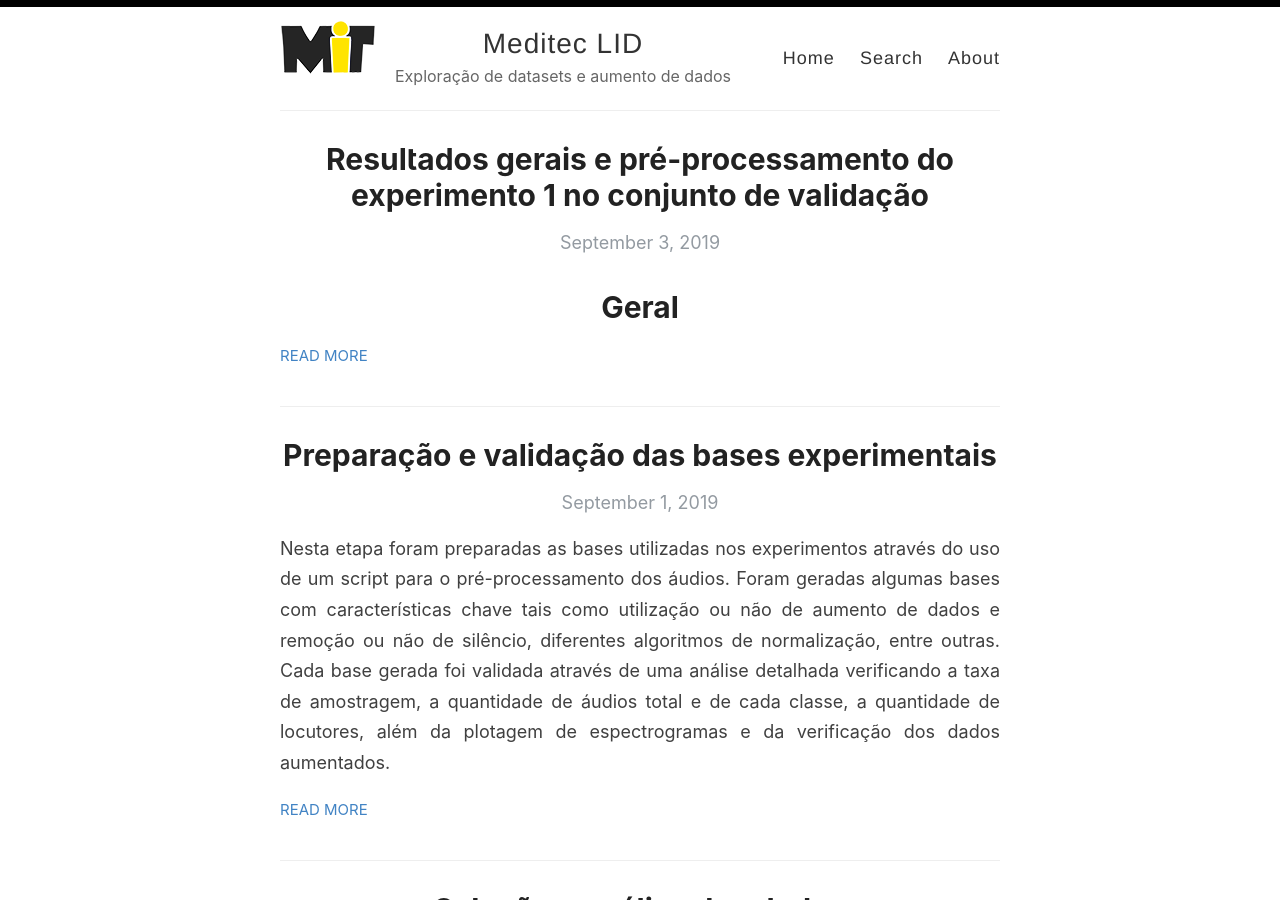
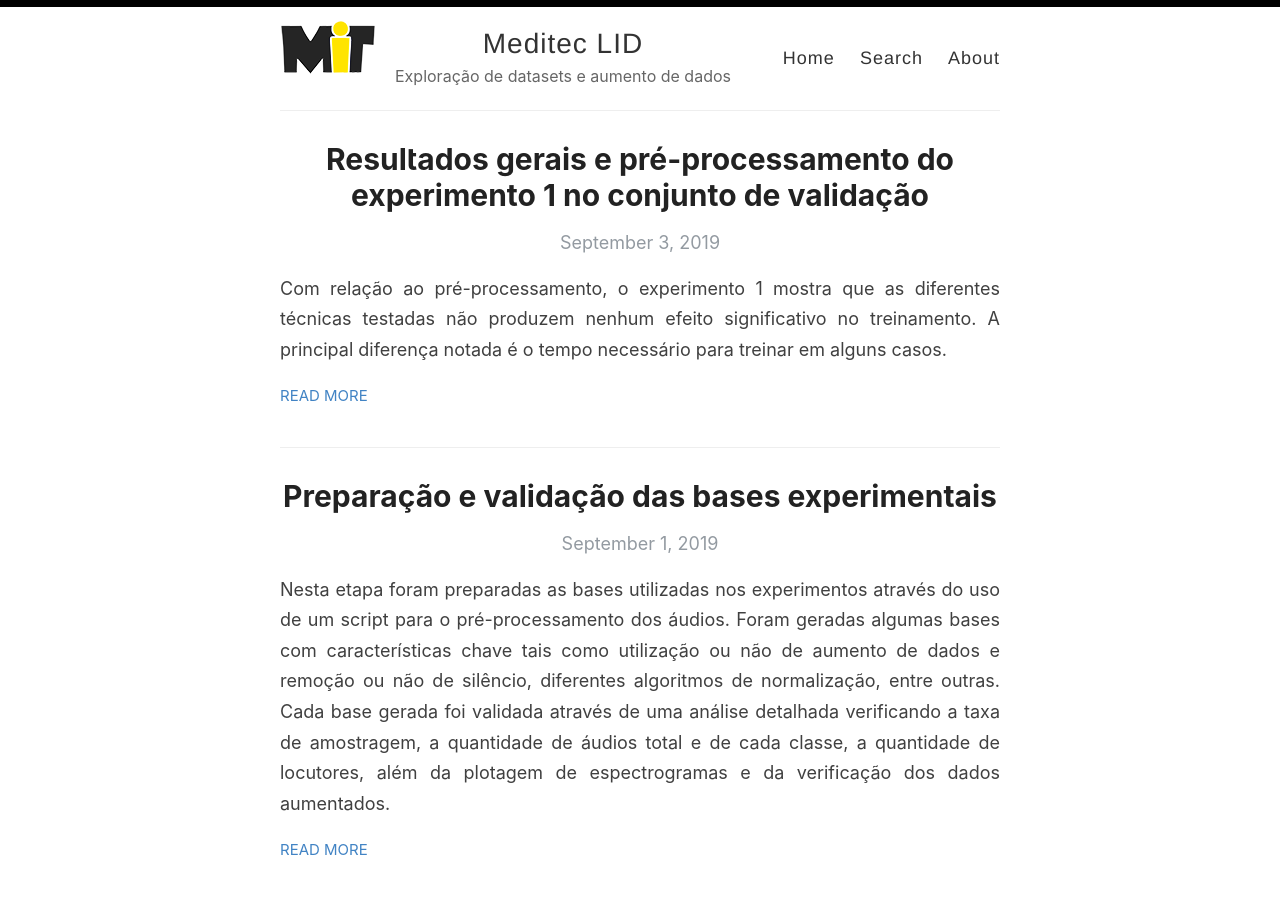
Before and after one commit to lucasgris/meditec-lid-pages, a Jekyll site: the page built from index.html, in a window 1280 px wide and 900 px high. Built offline with Jekyll 4.4.1, drawn with Linux system fonts in a browser that asks for light colours; the list of posts is cut into pages by our own code.

Commit message:
Update 2019-09-03-experiment1.md

```diff
--- a/_posts/2019-09-03-experiment1.md
+++ b/_posts/2019-09-03-experiment1.md
@@ -3,6 +3,8 @@ layout: post
 title: Resultados gerais e pré-processamento do experimento 1 no conjunto de validação
 categories: [Article,Results,Graphs,General,Preprocessing]
 ---
+
+Com relação ao pré-processamento, o experimento 1 mostra que as diferentes técnicas testadas não produzem nenhum efeito significativo no treinamento. A principal diferença notada é o tempo necessário para treinar em alguns casos.
 
 # Geral
 
@@ -32,3 +34,8 @@ Um fato interessante observado se deve a taxa de amostragem utilizada. Aparentem
 ![Taxa de amostragem gráfico](https://user-images.githubusercontent.com/34692520/64190252-73b87d00-ce65-11e9-92e1-add8487ac6cf.png)
 
 Pode ser, no entanto, que se os audios originais tivessem mais qualidade, talvez a taxa de amostragem desempenhasse um papel importante.
+
+# Conclusão
+
+Aparentemente a rede neural consegue abstrair muito bem os efeitos de pré-processamento utilizados. Neste caso, pode ser interessante optar por efeitos que colaborem para diminuir o custo computacional do treinamento.
+É claro que os resultados aqui mostrados se referem apenas ao conjunto de validação. Pode ser que o resultado no conjunto de teste seja totalmente diferente.
```
